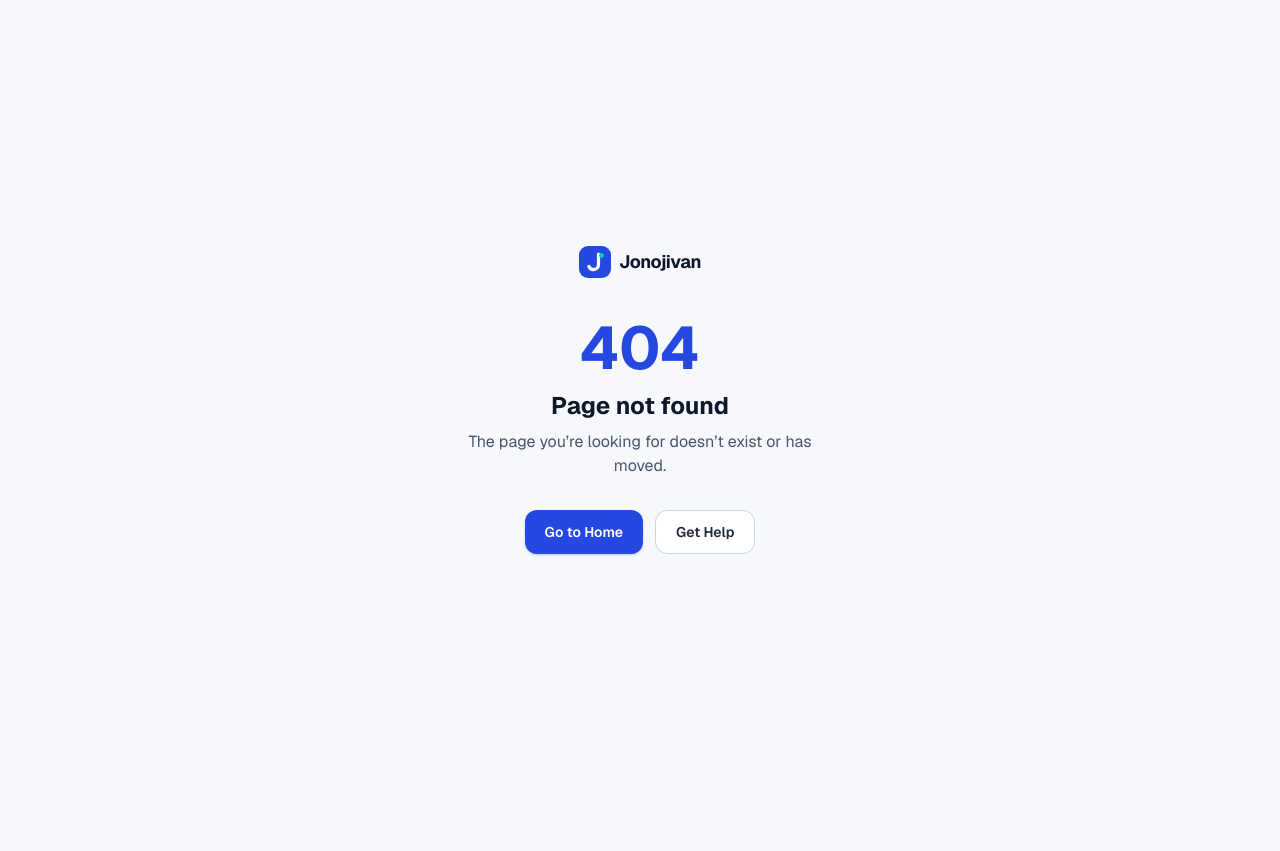
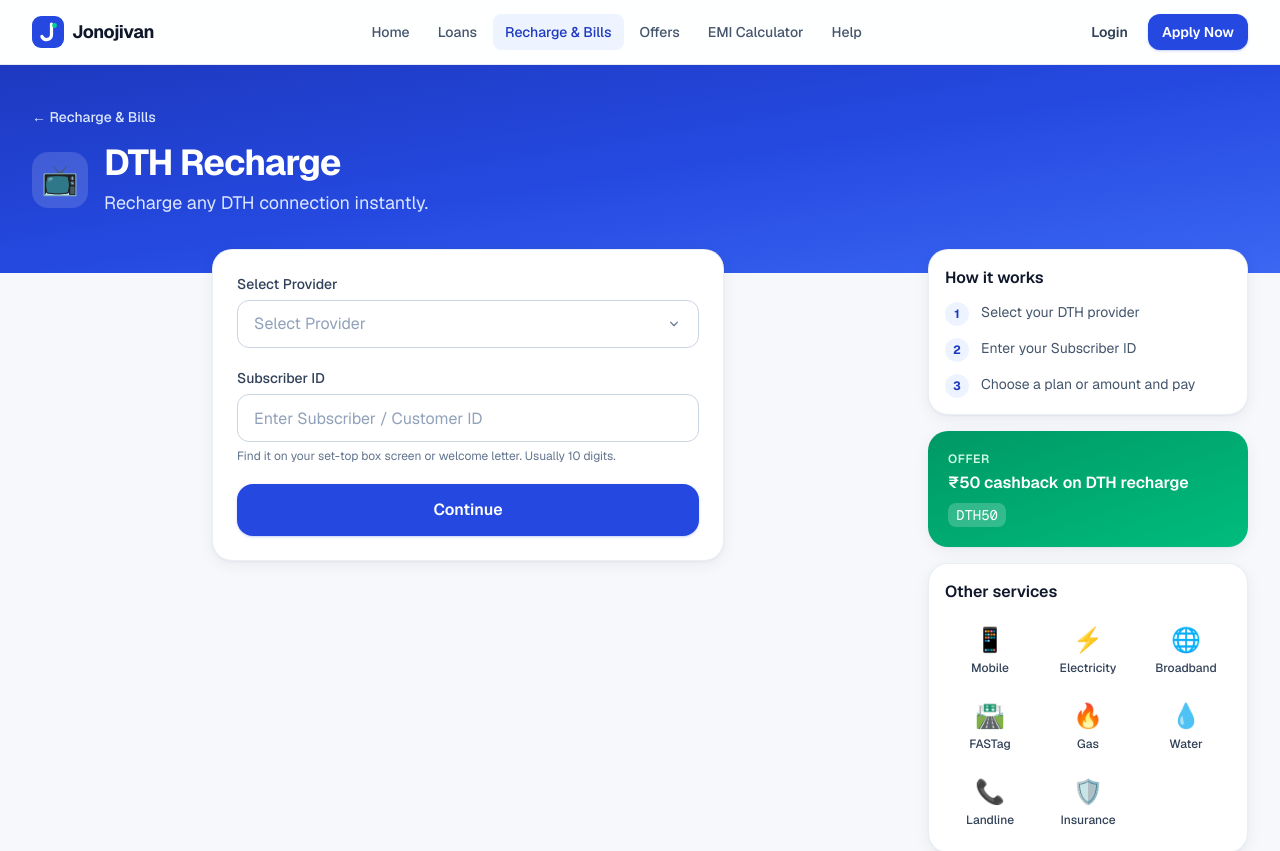
Before and after one commit to niks-nikhil-anand/Jonojivan_finance_recharge_loan, a Next.js app: page /recharge/dth in a window 1280 px wide. Before the commit this address had no page. Shown: the top 851 px of the page. Before the commit the page ends 800 px from the top, so only its background shows below. Built offline with nearby package versions, Linux system fonts and the light colour scheme.

Commit message:
feat(recharge): add DTH television recharge page

```diff
--- /dev/null
+++ b/app/(site)/recharge/dth/page.tsx
@@ -0,0 +1,21 @@
+import type { Metadata } from "next";
+import { DthRechargeFlow } from "@/components/features/recharge/DthRechargeFlow";
+import { ServiceAside } from "@/components/features/recharge/ServiceAside";
+import { PageBody, PageHeader } from "@/components/ui/Layout";
+
+export const metadata: Metadata = {
+  title: "DTH Recharge",
+  description: "Recharge Tata Play, Airtel Digital TV, Dish TV, d2h and Sun Direct instantly.",
+};
+
+export default function DthRechargePage() {
+  return (
+    <>
+      <PageHeader title="DTH Recharge" description="Recharge any DTH connection instantly." icon="📺" back={{ label: "Recharge & Bills", href: "/recharge" }} />
+      <PageBody className="grid grid-cols-1 gap-6 lg:grid-cols-[minmax(0,1fr)_320px] lg:items-start">
+        <DthRechargeFlow />
+        <ServiceAside current="dth" steps={["Select your DTH provider", "Enter your Subscriber ID", "Choose a plan or amount and pay"]} />
+      </PageBody>
+    </>
+  );
+}
```
